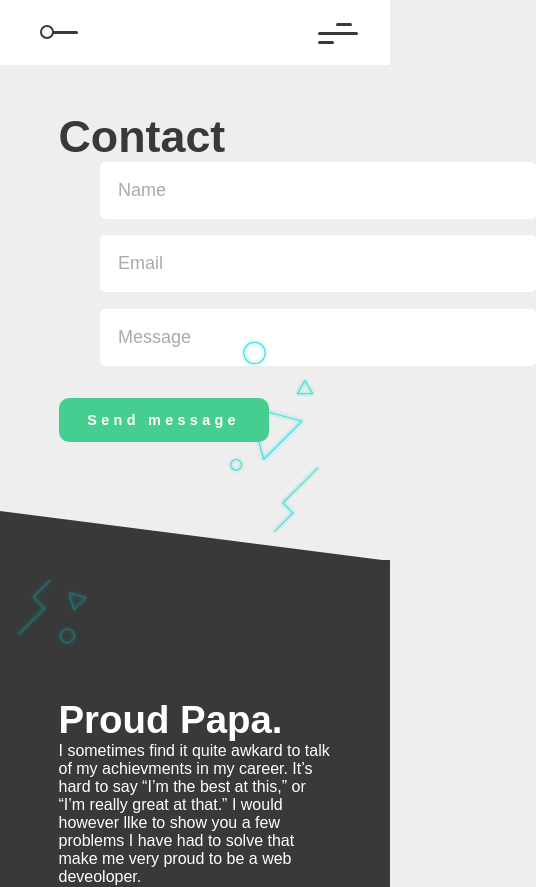
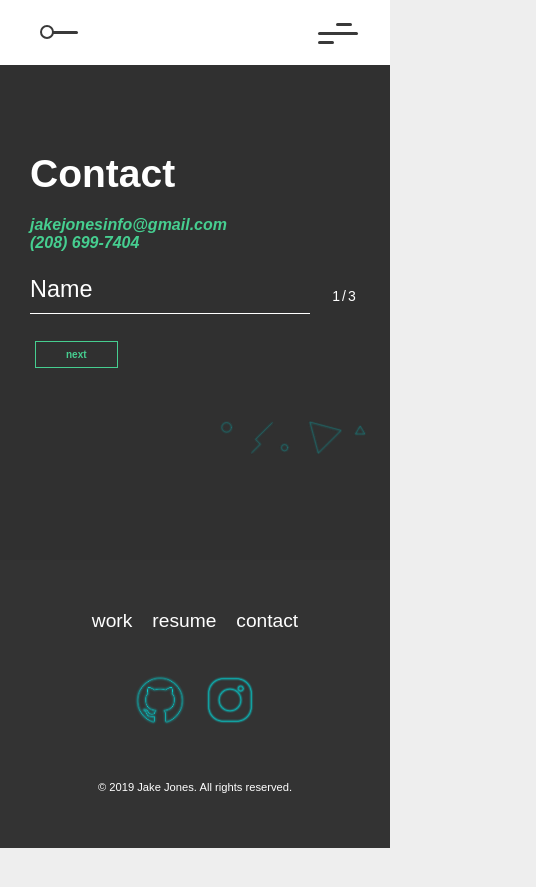
Before and after one commit to jakecjones/portfolio, a Vue app in the folder fire-app/: page /contact in a window 390 px wide. Shown: the top 887 px of the page, 536 px wide, since content can reach past the window. Built offline with nearby package versions, Linux system fonts and the light colour scheme; the HTML template or start-up script is replaced by a standard one.

Commit message:
contact form done

```diff
--- a/fire-app/src/components/Contact.vue
+++ b/fire-app/src/components/Contact.vue
@@ -1,24 +1,51 @@
 <template>
   <section class="display">
 
-    <div class="slider" :style="{backgroundColor: $parent.backgroundOne}" >
-      <div class="slantLeft" :style="{borderBottom: ' 50px solid ' + $parent.contrastBackground}"></div>
+    <div class="slider" >
 
           <div class="slide">
 
             <div class="page-heading">
-            <h1 :style="{color: $parent.colorOne}">Contact</h1>
-            <input :style="{backgroundColor: $parent.backgroundTwo}" type="text" v-model="name" placeholder="Name">
-            <input :style="{backgroundColor: $parent.backgroundTwo}" type="email" v-model="email" placeholder="Email">
-            <input :style="{backgroundColor: $parent.backgroundTwo}" type="text" v-model="message" placeholder="Message">
+            <h1 >Contact</h1>
+            <p class="description">
+              <a href="mailto:jakejonesinfo@gmail.com">jakejonesinfo@gmail.com</a><br>
+              <a href="tel:1-208-699-7404">(208) 699-7404</a>
+            </p>
+
+            <label>
+
+            <template  v-if="activeSlide == 1">
+              <input @keydown.enter="nextSlide()" type="text" v-model="name" placeholder="Name">
+              <span class="step">1/3</span>
+            </template>
+
+            <template v-if="activeSlide == 2">
+              <input @keydown.enter="nextSlide()" type="text" v-model="email" placeholder="Email">
+              <span  class="step">2/3</span>
+            </template>
+
+            <template v-if="activeSlide == 3">
+              <input @keydown.enter="nextSlide()" type="text" v-model="message" placeholder="Message">
+              <span class="step">3/3</span>
+            </template>
+          </label>
+
+            <!-- <input :style="{backgroundColor: $parent.backgroundTwo}" type="email" v-model="email" placeholder="Email">
+            <input :style="{backgroundColor: $parent.backgroundTwo}" type="text" v-model="message" placeholder="Message"> -->
+
+
             <!-- <p :style="{color: $parent.colorOne}">Web Developer <br>
             & Designer
             </p> -->
+            <div class="buttons-container">
+              <button v-if="activeSlide == 2 || activeSlide == 3" @click="backSlide()" class="next" :style="{color: $parent.accentOne, borderColor: $parent.accentOne}">back</button>
+              <button v-if="activeSlide != 3" @click="nextSlide()" class="next" :style="{color: $parent.accentOne, borderColor: $parent.accentOne}">next</button>
+              <button v-if="activeSlide == 3" @click="send()" class="next" :style="{color: $parent.accentOne, borderColor: $parent.accentOne}">submit</button>
+            </div>
 
-            <router-link to="/contact"><button :style="{backgroundColor: $parent.accentOne, border: $parent.accentOne}">Send message</button></router-link>
           </div>
             <div class="svg-container">
-                <svg version="1.1" id="Layer_1" xmlns="http://www.w3.org/2000/svg" xmlns:xlink="http://www.w3.org/1999/xlink" x="0px" y="0px"
+                <!-- <svg version="1.1" id="Layer_1" xmlns="http://www.w3.org/2000/svg" xmlns:xlink="http://www.w3.org/1999/xlink" x="0px" y="0px"
                   viewBox="0 0 836 1525" style="enable-background:new 0 0 836 1525;" xml:space="preserve">
 
                 <circle class="st0" cx="283" cy="292" r="64"/>
@@ -26,59 +53,14 @@
                 <polygon class="st0" points="253.9,613.8 337.4,925.6 565.6,697.4 "/>
                 <polygon class="st0" points="583.6,456 538.2,534.8 629.1,534.8 "/>
                 <polyline class="st0" points="402.6,1354 511.9,1244.7 451.6,1184.4 661,975 "/>
-                </svg>
-                <img class="lamp-glow" src="/static/x-glow-01.png" alt="jake jones lamp logo">
-                <img class="lamp-glow" src="/static/x-glow-01.png" alt="jake jones lamp logo">
-                <img class="lamp-glow" src="/static/x-glow-01.png" alt="jake jones lamp logo">
+                </svg> -->
+                <img class="lamp-glow" src="/static/nav-glow-01.svg" alt="jake jones lamp logo">
+                <img class="lamp-glow" src="/static/nav-glow-01.png" alt="jake jones lamp logo">
+                <img class="lamp-glow" src="/static/nav-glow-01.png" alt="jake jones lamp logo">
 
             </div>
           </div>
     </div>
-
-    <section class="sub-section-heading" :style="{backgroundColor: $parent.contrastBackground}">
-
-      <img class="decor-left" src="/static/neon-decor-2.svg" alt="jake jones lamp logo">
-      <img class="decor-left" src="/static/neon-decor-2.png" alt="jake jones lamp logo">
-      <img class="decor-left" src="/static/neon-decor-2.png" alt="jake jones lamp logo">
-
-      <div class="page-heading">
-        <h2 :style="{color: $parent.colorTwo}">Proud Papa.</h2>
-        <p class="description" :style="{color: $parent.colorTwo}">I sometimes find it quite awkard to talk of my achievments in my career. It’s hard to say “I’m the best at this,” or “I’m really great at that.” I would however llke to show you a few problems I have had to solve that make me very proud to be a web deveoloper.</p>
-
-      </div>
-    </section>
-
-    <section class="resume section" :style="{backgroundColor: $parent.backgroundOne}">
-                <img class="decor-glow" src="/static/decor-glow.png" alt="jake jones lamp logo">
-                <img class="decor-glow" src="/static/decor-glow.png" alt="jake jones lamp logo">
-                <img class="decor-glow" src="/static/decor.svg" alt="jake jones lamp logo">
-      <div class="group">
-        <h3>Experience</h3>
-        <h4>Roxy Art Market</h4>
-        <p>- UX/UI</p>
-        <p>- Front-end Development</p>
-        <p>- Back-end Development</p>
-        <p>- Database Management</p>
-        <p>- API Integration</p>
-
-        <h4>Bahlr Media</h4>
-        <p>- Developed websites</p>
-        <p>- Craft CMS</p>
-        <p>- Shopify</p>
-      </div>
-      <div class="group">
-        <h3>Education</h3>
-        <h4>North Idaho College</h4>
-        <p>Associates of Science</p>
-        <p>Associates of Arts</p>
-      </div>
-      <div class="group">
-        <h3>Skills</h3>
-      </div>
-
-    </section>
-
-
 
     <Footer/>
 
@@ -109,6 +91,7 @@ export default {
       alt: null,
       image: '',
       slideId: '',
+      activeSlide: 1,
       heroSection: [],
       typer: [
           "Designer.",
@@ -149,7 +132,37 @@ export default {
     return {
       heroSection: firestore.collection('heroSection')
       }
+    },
+    methods: {
+      nextSlide() {
+        if (this.activeSlide == 3) {
+          this.activeSlide = 1
+          return
+        }
+        this.activeSlide = this.activeSlide + 1
+    },
+      backSlide() {
+        if (this.activeSlide == 1) {
+          this.activeSlide = 3
+          return
+        }
+        this.activeSlide = this.activeSlide - 1
+    },
+    send() {
+        const createdAt = new Date()
+        firestore
+          .collection("jakejonesinfo")
+          .add({
+            timestamp: createdAt,
+            name: this.name,
+            email: this.email,
+            message: this.message,
+          })
+          .then((data) => {
+            alert('thanks ' + this.name + '!  Jake should be back with you shortly.')
+          })
     }
+}
 }
 </script>
 
@@ -158,11 +171,33 @@ export default {
 
 $break-small: 800px;
 
+.buttons-container {
+  display: flex;
+  flex-direction: row;
+  position: relative;
+  margin-left: 100px;
+    @media screen and (max-width: $break-small) {
+      margin-left: 35px;
+      button {
+        margin-left: 0;
+        font-size: 10px !important;
+      }
+    }
+}
+.contact-slide {
+  position: absolute;
+  left: 100%;
+}
+.active-slide {
+  position: relative;
+  left: 0;
+
+}
 
   .svg-container {
-    width: 40%;
+    width: 65%;
     position: absolute;
-    bottom: 0;
+    bottom: 100px;
     right: 2vw;
       @media screen and (max-width: $break-small) {
         width: 45%;
@@ -201,7 +236,7 @@ $break-small: 800px;
 
 
       .lamp-glow {
-        width: 80%;
+        width: 60%;
         position: absolute;
         bottom: 0;
         left: 0;
@@ -237,7 +272,7 @@ $break-small: 800px;
 
         @media screen and (max-width: $break-small) {
           .lamp-glow {
-            width: 80%;
+            width: 100%;
             position: absolute;
             bottom: 0;
             left: 0;
@@ -393,6 +428,7 @@ $break-small: 800px;
     font-family: 'avenir', 'nunito sans', sans-serif;
     font-weight: bold;
     font-size: 7vw;
+    color: #fff;
   }
   .page-heading h2 {
     font-family: 'avenir', 'nunito sans', sans-serif;
@@ -405,28 +441,57 @@ $break-small: 800px;
 
 
 .slider {
-  background-color: #eee;
+  background-color: #303030;
   height: 700px;
   background-position: center;
   background-repeat: no-repeat;
   background-size: 15%;
   position: relative;
   transition: all .35s ease-in-out;
+  .next {
+    width: auto;
+  }
+  label {
+     width: 400px;
+     margin: 0 0 2vh 0;
+     margin-left: 100px;
+     position: relative;
+     .step {
+      width: 50px;
+      font-size: 14px;
+      position: absolute;
+      letter-spacing: 2px;
+      right: -60px;
+      top: -10px;
+      display: flex;
+      align-items: flex-end;
+      justify-content: center;
+      height: 100%;
+      color: #fff;
+      font-weight: 100;
+    }
+    input {
+      border: none;
+      outline: none;
+      margin: 0;
+      border-radius: 0;
+      font-size: 3vw;
+      padding: 1em 0 10px 0;
+      color: #fff;
+      width: inherit;
+      background-color: transparent !important;
+      border-bottom: 1px solid #fff;
 
-  input {
-    border: none;
-    outline: none;
-    border-radius: 5px;
-    width: 400px;
-    font-size: 18px;
-    padding: 1em;
-    margin: 0 0 2vh 100px;;
-    left: 2em;
-    color: #aaa
+    }
+    input::placeholder {
+      color: #fff
+    }
   }
-  input::placeholder {
-    color: #aaa
-  }
+   @media screen and (max-width: $break-small) {
+     label {
+       width: 280px;
+     }
+   }
 
 }
 
@@ -477,7 +542,7 @@ $break-small: 800px;
 }
 
 .page-heading h1 {
-  padding: 0 0 0 0;
+  padding: 0;
   width: auto;
   margin: 0 0 20px 100px;
   text-align: left;
@@ -498,7 +563,7 @@ $break-small: 800px;
   font-size: 16px;
   padding: 0;
   width: 70%;
-  margin: 0 auto;
+  margin: 0 auto 0 100px;
   z-index: 1;
   text-align: left;
   position: relative;
@@ -520,21 +585,29 @@ $break-small: 800px;
 }
 .slide button {
   font-size: 1.1em;
-  padding: 1em 2em;
+  padding: 7px 30px;
   width: auto;
-  margin-left: 100px;
   margin-top: 1em;
-  background-color: #569664;
-  border: 2px solid #569664;
+  margin-right: 10px;
+  border: 1px solid #46ce90;
+  background-color: transparent;
   float: left;
   color: #fff;
   font-weight: 700;
   font-family: 'avenir', 'nunito sans', sans-serif;
   position: relative;
   z-index: 1;
-  border-radius: 10px;
+  border-radius: 0;
+  outline: none;
+  cursor: pointer;
+  &:hover {
+    background-color: #46ce90;
+    color: #fff !important;
+    cursor: pointer;
+  }
   // box-shadow: 3px 3px 15px #666;
 }
+
 
 .sub-section-heading {
   background-color: #393939;
@@ -669,45 +742,30 @@ $break-small: 800px;
     background-size: cover;
     background-position: center;
   }
-  .VueCarousel-pagination {
-      /* margin: 10px auto;
-      z-index: 99; */
-      display: none;
+
+.page-heading  {
+  h1 {
+    padding: 0;
+    width: auto;
+    margin: -100px 0 20px 30px;
+    font-size: 10vw;
+    text-align: left;
+    position: relative;
+    z-index: 1;
+  }
+  p.description {
+    margin-left: 30px;
+  }
+  label {
+    margin-left: 30px;
+    input {
+    font-size: 6vw;
     }
+  }
 
-  .page-heading h1 {
-    font-size: 2.8em;
-    width: 70%;
-    margin: -1.5em auto 0 auto;
-    text-align: left;
-    font-weight: 900;
-  }
-  .page-heading h2 {
-    font-size: 2.4em;
-    width: 70%;
-    margin: 0 auto;
-    text-align: left;
-    font-weight: 900;
-  }
-  .slide p {
-    font-size: 2em;
-    padding: 0;
-    width: 70%;
-    margin: 0 auto 15px auto;
-    text-align: left;
-  }
-  .slide button {
-    font-size: .9em;
-    padding: 1em 2em;
-    width: auto;
-    margin-left: 15%;
-    background-color: #569664;
-    border: 2px solid #569664;
-    float: left;
-    color: #fff;
-    font-family: 'avenir', 'nunito sans', sans-serif;
-    letter-spacing: 0.3em;
-  }
+}
+
+
 
 
 }
--- a/fire-app/src/components/Footer.vue
+++ b/fire-app/src/components/Footer.vue
@@ -4,9 +4,9 @@
       <div class="footer-group">
         <!-- <h3>Jake Jones</h3> -->
         <ul>
-          <router-link to="/"><li>Work</li></router-link>
-          <router-link to="/tools"><li>Resume</li></router-link>
-          <router-link to="/contact"><li>Contact</li></router-link>
+          <router-link to="/"><li>work</li></router-link>
+          <router-link to="/resume"><li>resume</li></router-link>
+          <router-link to="/contact"><li>contact</li></router-link>
         </ul>
       </div>
 
--- a/fire-app/src/components/Header.vue
+++ b/fire-app/src/components/Header.vue
@@ -19,9 +19,9 @@
       <img src="/static/neon-decor-2.png" alt="jake jones lamp logo">
 
         <ul>
-          <router-link active-class="active" to="/"><li :style="{ color: $parent.colorTwo}">Work</li></router-link>
-          <router-link active-class="active" to="/tools"><li :style="{ color: $parent.colorTwo}">Tools</li></router-link>
-          <router-link active-class="active" to="/contact"><li :style="{ color: $parent.colorTwo}">Contact</li></router-link>
+          <router-link active-class="active" to="/"><li :style="{ color: $parent.colorTwo}">work</li></router-link>
+          <router-link active-class="active" to="/resume"><li :style="{ color: $parent.colorTwo}">resume</li></router-link>
+          <router-link active-class="active" to="/contact"><li :style="{ color: $parent.colorTwo}">contact</li></router-link>
         </ul>
 <!--
                     <input :style="{backgroundColor: $parent.backgroundTwo}" type="text" v-model="name" placeholder="name">
@@ -152,7 +152,6 @@ export default {
   padding: 0 5px 5px 5px;
   display: flex;
   flex-direction: column;
-
 }
 .nav-button .line {
   width: 90%;
@@ -365,10 +364,11 @@ a {
     display: block;
     color: #fff;
     text-align: left;
-    font-size: 2.5em;
+    font-size: 2.2em;
     font-weight: 100;
     margin-bottom: 2vh;
-    font-style: italic;
+    padding-bottom: 1vh;
+    border-bottom: 1px solid #aaa;
   }
 
   // background-color: #000;
--- a/fire-app/src/components/Tools.vue
+++ b/fire-app/src/components/Resume.vue
@@ -574,7 +574,7 @@ $break-small: 800px;
   color: #fff !important;
   height: 400px;
   margin: 0;
-  padding: 2em 0;
+  padding: 4em 0 2em 0;
   display: flex;
   justify-content: center;
   position: relative;
--- a/fire-app/src/router/index.js
+++ b/fire-app/src/router/index.js
@@ -1,7 +1,7 @@
 import Vue from 'vue'
 import Router from 'vue-router'
 import Home from '@/components/Home'
-import Tools from '@/components/Tools'
+import Resume from '@/components/Resume'
 import Contact from '@/components/Contact'
 import PageNotFound from '@/components/PageNotFound'
 
@@ -20,9 +20,9 @@ let router = new Router({
       component: Home
     },
     {
-      path: '/tools',
-      name: 'tools',
-      component: Tools
+      path: '/resume',
+      name: 'Resume',
+      component: Resume
     },
     {
       path: '/contact',
```
Also changed, not shown: 1 other file (tests, documents, lock files or other folders).
